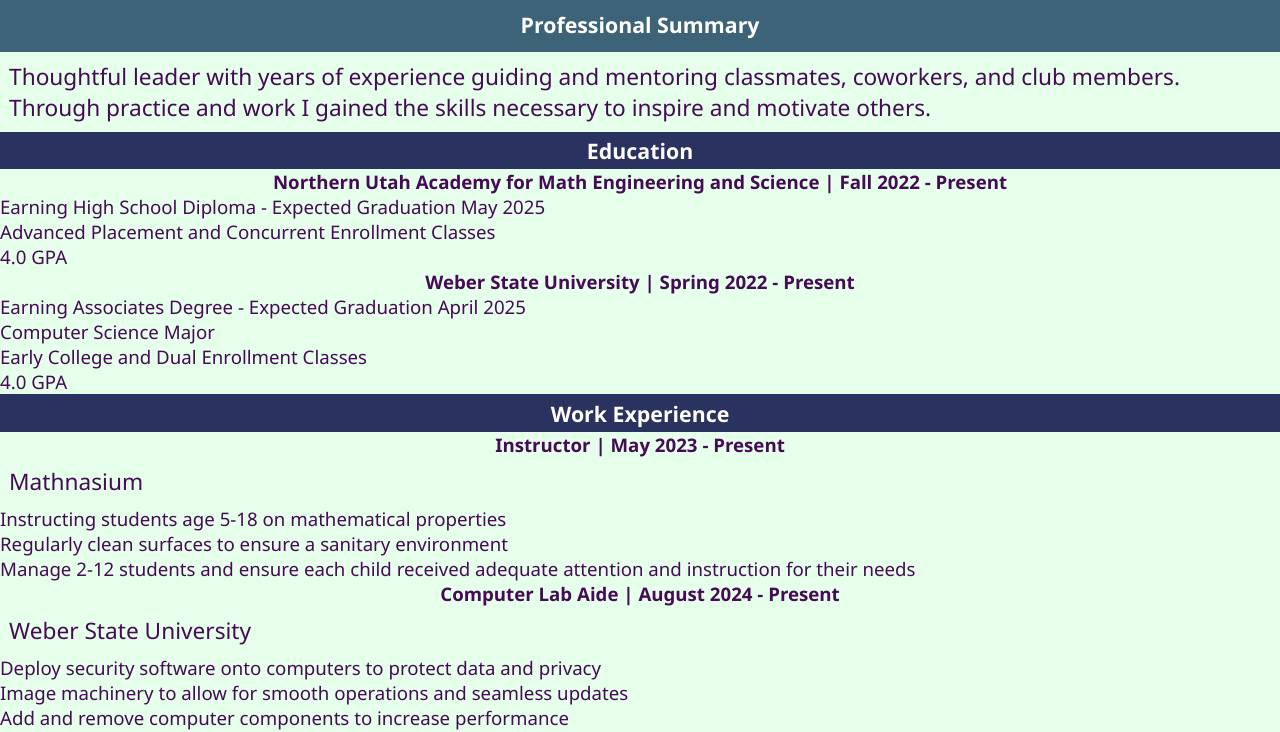
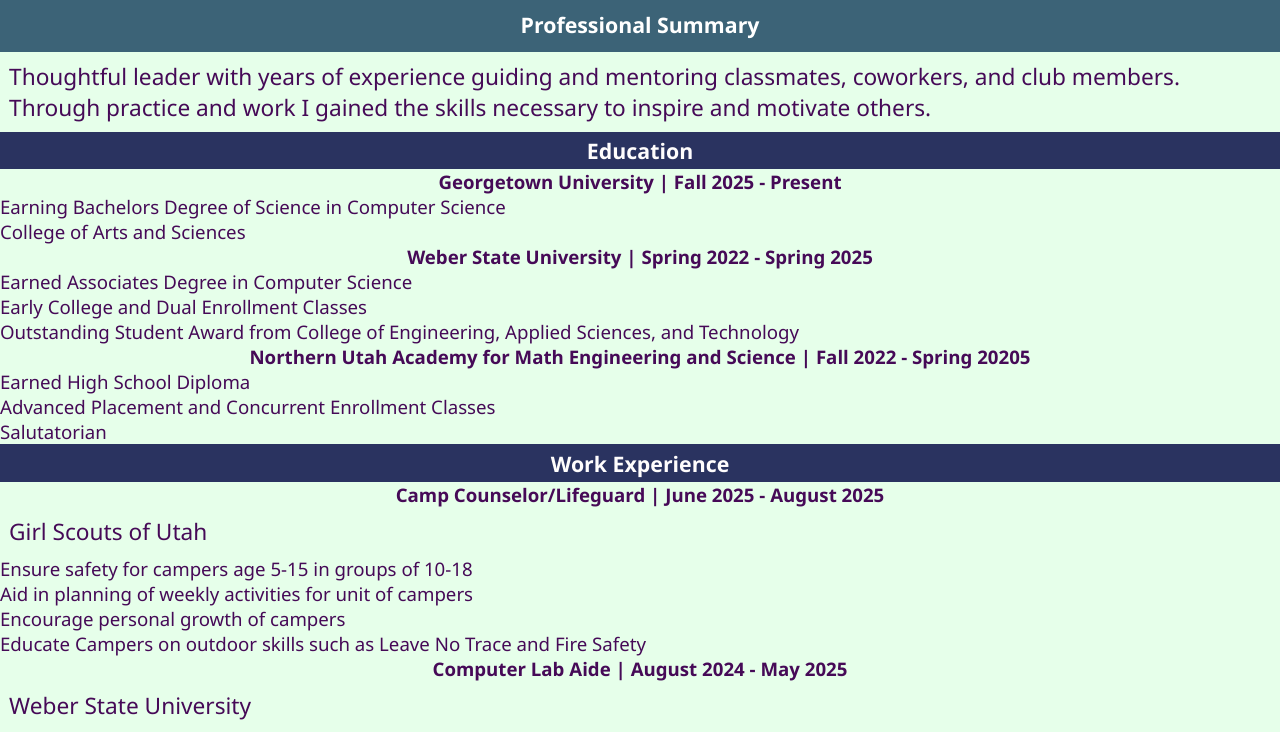
Before and after one commit to houghtonrin/portfolio-website, a plain HTML site: page resume.html in a window 1280 px wide. Shown: the part 84-816 px from the top of the page. Drawn offline with Linux system fonts and the light colour scheme.

Commit message:
Updated resume to current Version

```diff
--- a/resume.html
+++ b/resume.html
@@ -39,33 +39,45 @@
         <h2>Professional Summary</h2>
             <p>Thoughtful leader with years of experience guiding and mentoring classmates, coworkers, and club members. Through practice and work I gained the skills necessary to inspire and motivate others.</p>
         <h3>Education</h3>
-            <h4>Northern Utah Academy for Math Engineering and Science | Fall 2022 - Present</h4>
+            <h4>Georgetown University | Fall 2025 - Present</h4>
             <ul>
-                <li>Earning High School Diploma - Expected Graduation May 2025</li>
+                <li>Earning Bachelors Degree of Science in Computer Science</li>
+                <li>College of Arts and Sciences</li>
+            </ul>
+            <h4>Weber State University | Spring 2022 - Spring 2025</h4>
+            <ul>
+                <li>Earned Associates Degree in Computer Science</li>
+                <li>Early College and Dual Enrollment Classes</li>
+                <li>Outstanding Student Award from College of Engineering, Applied Sciences, and Technology</li>
+            </ul>
+            <h4>Northern Utah Academy for Math Engineering and Science | Fall 2022 - Spring 20205</h4>
+            <ul>
+                <li>Earned High School Diploma</li>
                 <li>Advanced Placement and Concurrent Enrollment Classes</li>
-                <li>4.0 GPA</li>
-            </ul>
-            <h4>Weber State University | Spring 2022 - Present</h4>
-            <ul>
-                <li>Earning Associates Degree - Expected Graduation April 2025</li>
-                <li>Computer Science Major</li>
-                <li>Early College and Dual Enrollment Classes</li>
-                <li>4.0 GPA</li>
+                <li>Salutatorian</li>
             </ul>
         <h3>Work Experience</h3>
-            <h4>Instructor | May 2023 - Present</h4>
+            <h4>Camp Counselor/Lifeguard | June 2025 - August 2025</h4>
+            <p>Girl Scouts of Utah</p>
+            <ul>
+                <li>Ensure safety for campers age 5-15 in groups of 10-18 </li>
+                <li>Aid in planning of weekly activities for unit of campers</li>
+                <li>Encourage personal growth of campers</li>
+                <li>Educate Campers on outdoor skills such as Leave No Trace and Fire Safety</li>
+            </ul>
+            <h4>Computer Lab Aide | August 2024 - May 2025</h4>
+            <p>Weber State University</p>
+            <ul>
+                <li>Deploy security software onto computers to protect data and privacy</li>
+                <li>Image machinery to allow for smooth operations and seamless updates</li>
+                <li>Add and remove computer components to increase performance</li>
+            </ul>
+            <h4>Instructor | May 2023 - May 2025</h4>
             <p>Mathnasium</p>
             <ul>
                 <li>Instructing students age 5-18 on mathematical properties</li>
                 <li>Regularly clean surfaces to ensure a sanitary environment</li>
                 <li>Manage 2-12 students and ensure each child received adequate attention and instruction for their needs</li>
-            </ul>
-            <h4>Computer Lab Aide | August 2024 - Present</h4>
-            <p>Weber State University</p>
-            <ul>
-                <li>Deploy security software onto computers to protect data and privacy</li>
-                <li>Image machinery to allow for smooth operations and seamless updates</li>
-                <li>Add and remove computer components to increase performance</li>
             </ul>
             <h4>Food Service Employee | March 2022 - November 2022 | March 2021 - November 2021</h4>
             <p>Lagoon</p>
@@ -99,6 +111,8 @@
             </ul>
         <h3>Certifications</h3>
             <h4>Weber State University Programming Essentials Certification</h4>
+            <h4>Lifeguard</h4>
+            <h4>First Aid/CPR</h4>
     </div>
 </body>
 </html>
```
